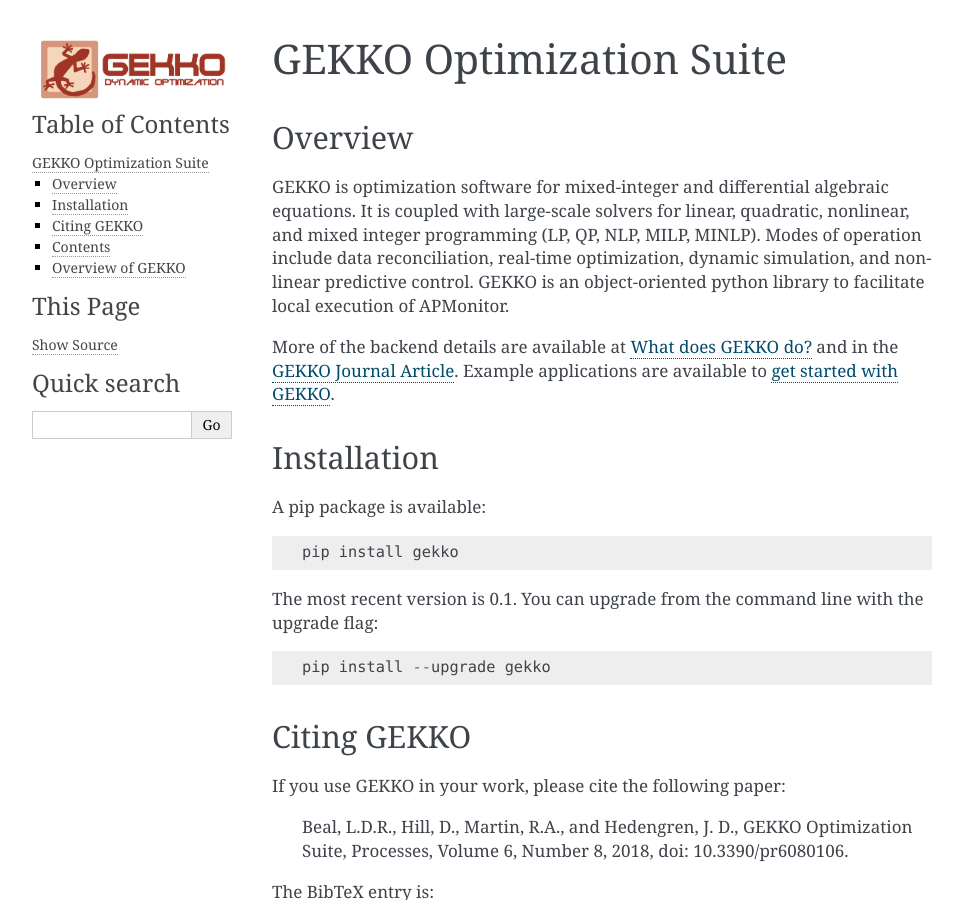
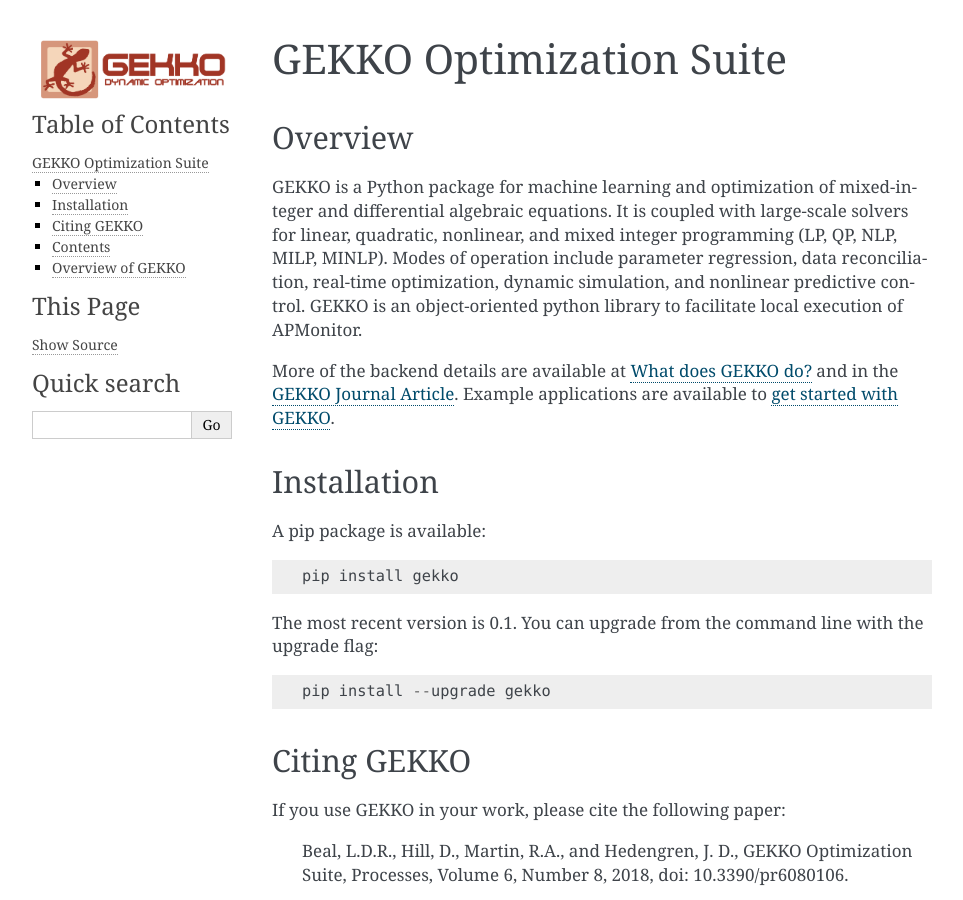
Before and after one commit to BYU-PRISM/GEKKO, a Sphinx documentation site: the page built from docs/index.rst, in a window 1280 px wide and 900 px high. Shown: the whole window, without its empty margins (148-1111 px from the left). Built offline with Sphinx 7.4.7, drawn with Linux system fonts in a browser that asks for light colours.

Commit message:
Update index.rst

```diff
--- a/docs/index.rst
+++ b/docs/index.rst
@@ -14,10 +14,10 @@
 Overview
 --------
 
-GEKKO is optimization software for mixed-integer and
+GEKKO is a Python package for machine learning and optimization of mixed-integer and
 differential algebraic equations. It is coupled with large-scale solvers for
 linear, quadratic, nonlinear, and mixed integer programming (LP, QP, NLP, MILP,
-MINLP). Modes of operation include data reconciliation, real-time optimization,
+MINLP). Modes of operation include parameter regression, data reconciliation, real-time optimization,
 dynamic simulation, and nonlinear predictive control. GEKKO is an object-oriented python library to facilitate local execution of APMonitor.
 
 More of the backend details are available at :ref:`what_APM_does` and in the `GEKKO Journal Article <https://www.mdpi.com/2227-9717/6/8/106>`_. Example applications are available to `get started with GEKKO <https://apmonitor.com/wiki/index.php/Main/GekkoPythonOptimization>`_.
```
